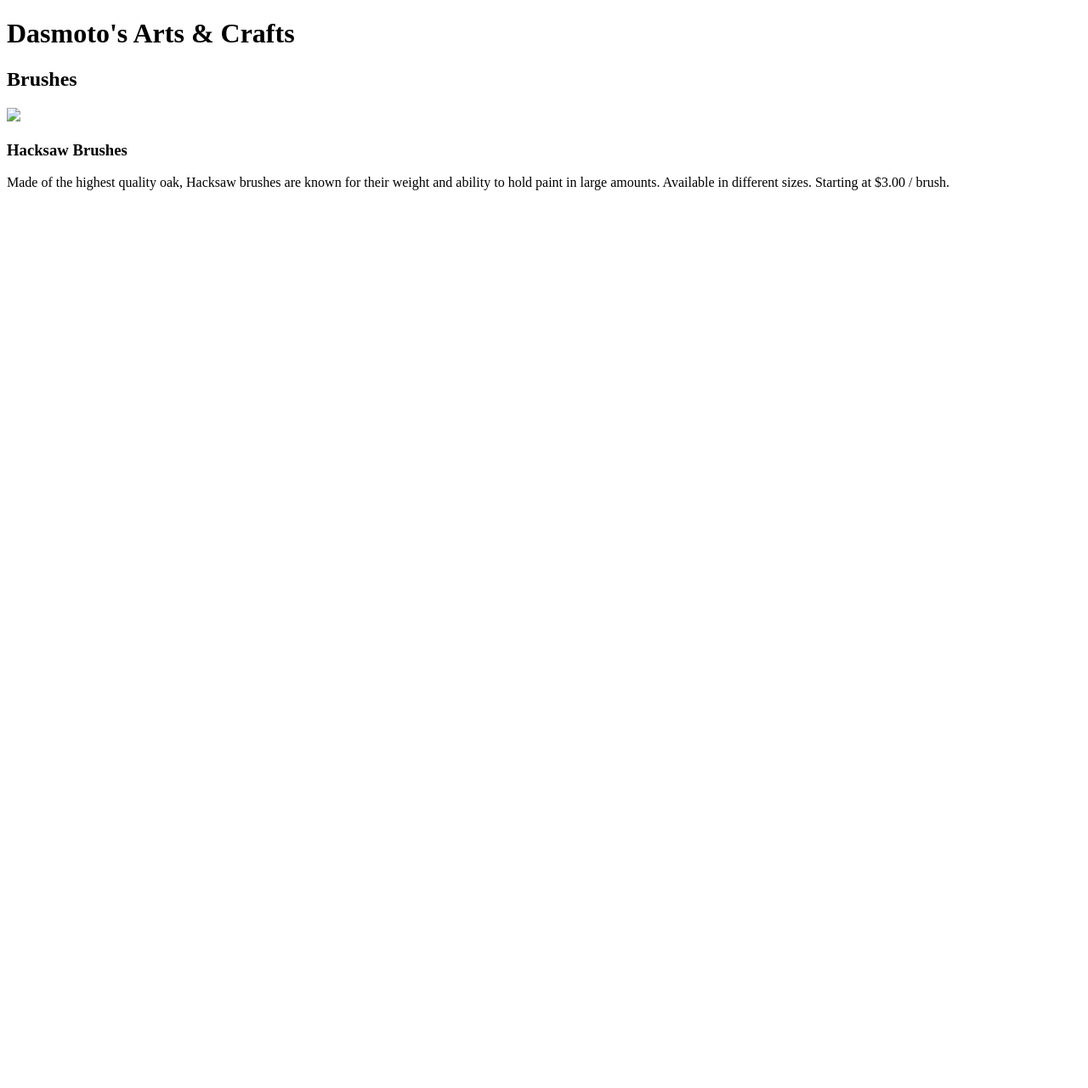
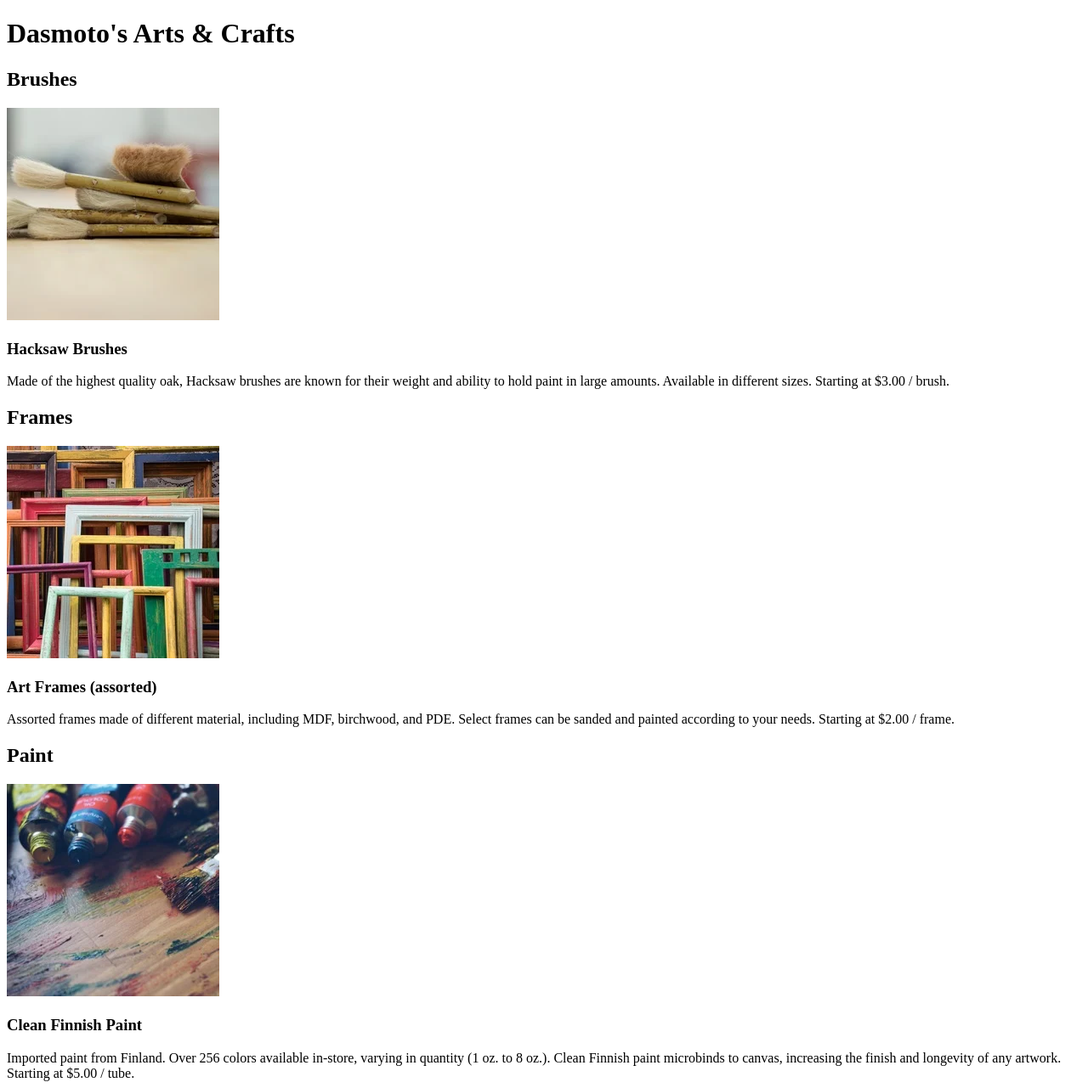
Before and after one commit to Ilyass-shw/Dasmoto-s-Arts-Crafts, a plain HTML site: page index.html in a window 1280 px wide. Shown: the whole page at 85% size. Before the commit the page ends 800 px from the top, so only its background shows below. Drawn offline with Linux system fonts and the light colour scheme; files whose address does not match are found by name.

Commit message:
complete index.html

```diff
--- a/index.html
+++ b/index.html
@@ -8,11 +8,28 @@
 
 <body>
     <h1>Dasmoto's Arts & Crafts </h1>
+
     <h2>Brushes</h2>
-    <img src="Dasmoto's Arts & Crafts\resources\hacksaw.webp">
+    <img src="Resources\hacksaw.webp">
     <h3>Hacksaw Brushes</h3>
     <p>
-        Made of the highest quality oak, Hacksaw brushes are known for their weight and ability to hold paint in large amounts. Available in different sizes. <a>Starting at $3.00 / brush.</a>
+        Made of the highest quality oak, Hacksaw brushes are known for their weight and ability to hold paint in large amounts. Available in different sizes. <span>Starting at $3.00 / brush.</span>
     </p>
+
+
+    <h2>Frames</h2>
+    <img src="Resources\frames.webp">
+    <h3>Art Frames (assorted)</h3>
+    <p>Assorted frames made of different material, including MDF, birchwood, and PDE. Select frames can be sanded and painted according to your needs. <span>Starting at $2.00 / frame.</span>
+    </p>
+
+
+    <h2>Paint</h2>
+    <img src="Resources\finnish.webp">
+    <h3>Clean Finnish Paint</h3>
+    Imported paint from Finland. Over 256 colors available in-store, varying in quantity (1 oz. to 8 oz.). Clean Finnish paint microbinds to canvas, increasing the finish and longevity of any artwork. <span>Starting at $5.00 / tube.</span>
+
+
+
 </body>
 </html>
```
